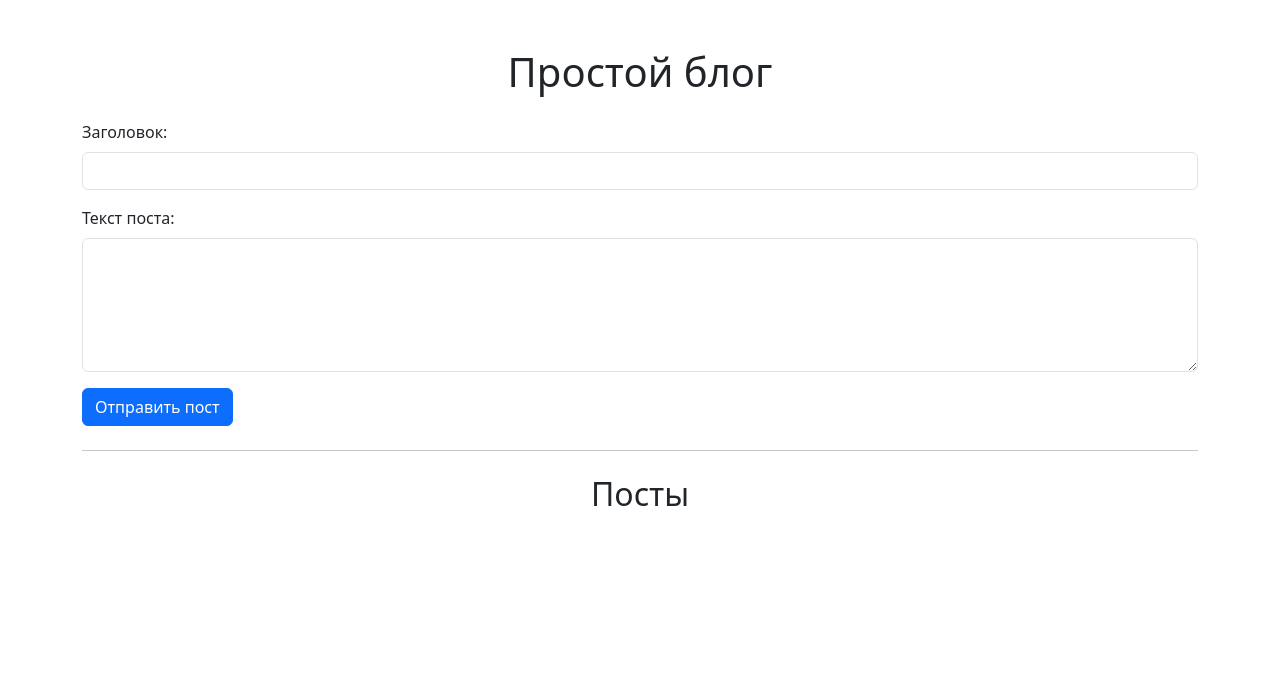
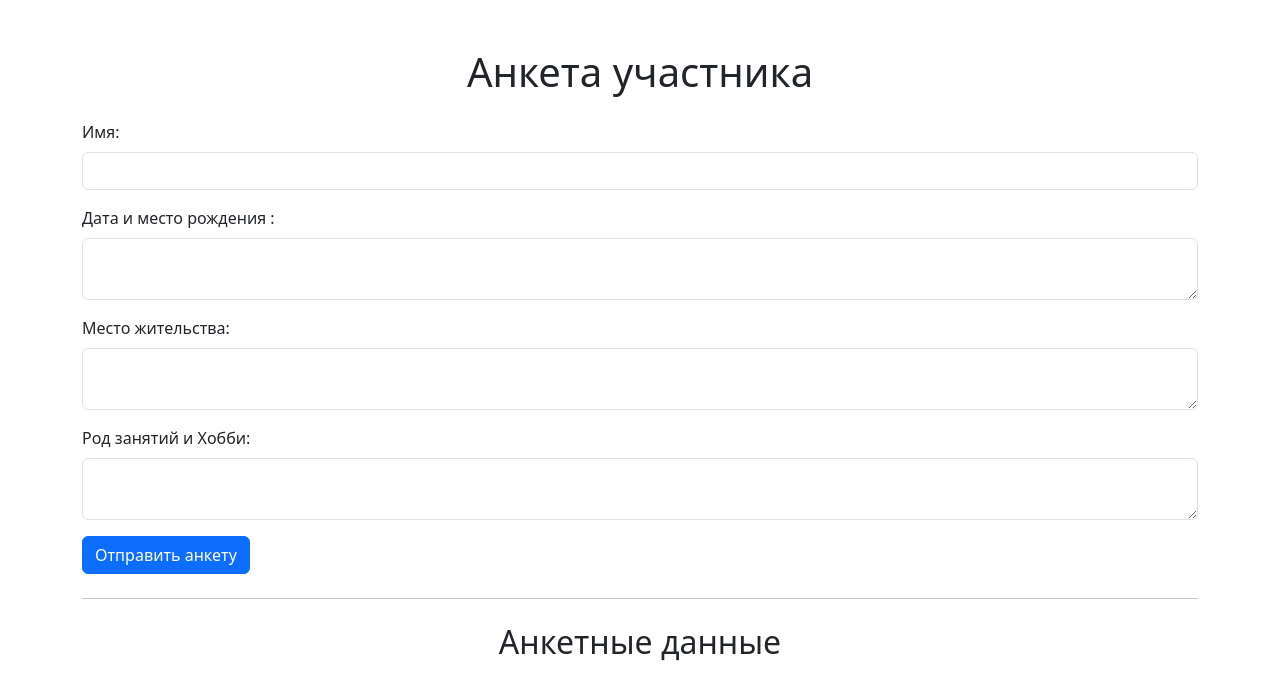
Before and after one commit to AntoScher/L41_VD04_Flask_fork-dev-by-ai, a Flask app: page / in a window 1280 px wide. Shown: the top 700 px of the page. Run offline with Flask 3, Linux system fonts and the light colour scheme; some libraries are stand-ins or nearby versions.

Commit message:
version1

```diff
--- a/forms/routes.py
+++ b/forms/routes.py
@@ -8,10 +8,17 @@ def index():
     if request.method == "POST":
         title = request.form.get("title")
         content = request.form.get("content")
-        post = {"title": title, "content": content}
+        content1 = request.form.get("content1")
+        content2 = request.form.get("content2")
+        post = {"title": title, "content": content,"content1": content1,"content2": content2}
         # создаёт условие для проверки наличия данных в полях title и content
         if title and content:
-            posts.append({'title': title, 'content': content})
+            posts.append({
+            'title': title,
+            'content': content,
+            'content1': content1,
+            'content2': content2
+            })
         # использует для обновления страницы и предотвращения повторной отправки формы.
         # возвращает отрендеренный шаблон с переданными данными постов
         return redirect(url_for("index"))
--- a/forms/templates/blog.html
+++ b/forms/templates/blog.html
@@ -3,25 +3,36 @@
 <head>
     <meta charset="UTF-8">
     <meta name="viewport" content="width=device-width, initial-scale=1.0">
-    <title>Простой блог</title>
+    <title>Анкета</title>
     <link href="https://cdn.jsdelivr.net/npm/bootstrap@5.3.3/dist/css/bootstrap.min.css" rel="stylesheet" integrity="sha384-QWTKZyjpPEjISv5WaRU9OFeRpok6YctnYmDr5pNlyT2bRjXh0JMhjY6hW+ALEwIH" crossorigin="anonymous">
 </head>
 <body>
     <div class="container my-5">
-        <h1 class="text-center mb-4">Простой блог</h1>
+        <h1 class="text-center mb-4">Анкета участника</h1>
         <form method="POST" action="/">
             <div class="form-group mb-3">
-                <label for="title" class="form-label">Заголовок:</label>
+                <label for="title" class="form-label">Имя:</label>
                 <input type="text" class="form-control" id="title" name="title" required>
             </div>
             <div class="form-group mb-3">
-                <label for="content" class="form-label">Текст поста:</label>
-                <textarea class="form-control" id="content" name="content" rows="5" required></textarea>
+                <label for="content" class="form-label">Дата и место рождения :</label>
+                <textarea class="form-control" id="content" name="content"  required></textarea>
             </div>
-            <button type="submit" class="btn btn-primary btn-block">Отправить пост</button>
+            <div class="form-group mb-3">
+                <label for="content" class="form-label">Место жительства:</label>
+                <textarea class="form-control" id="content1" name="content1"  required></textarea>
+            </div>
+            <div class="form-group mb-3">
+                <label for="content" class="form-label">Род занятий и Хобби:</label>
+                <textarea class="form-control" id="content2" name="content2"  required></textarea>
+            </div>
+
+
+
+            <button type="submit" class="btn btn-primary btn-block">Отправить анкету</button>
         </form>
         <hr class="my-4">
-        <h2 class="text-center mb-4">Посты</h2>
+        <h2 class="text-center mb-4">Анкетные данные</h2>
         <div class="row">
             {% for post in posts %}
             <div class="col-md-6 mb-4">
@@ -29,6 +40,8 @@
                     <div class="card-body">
                         <h4 class="card-title">{{ post.title }}</h4>
                         <p class="card-text">{{ post.content }}</p>
+                        <p class="card-text">{{ post.content1 }}</p>
+                        <p class="card-text">{{ post.content2 }}</p>
                     </div>
                 </div>
             </div>
```
